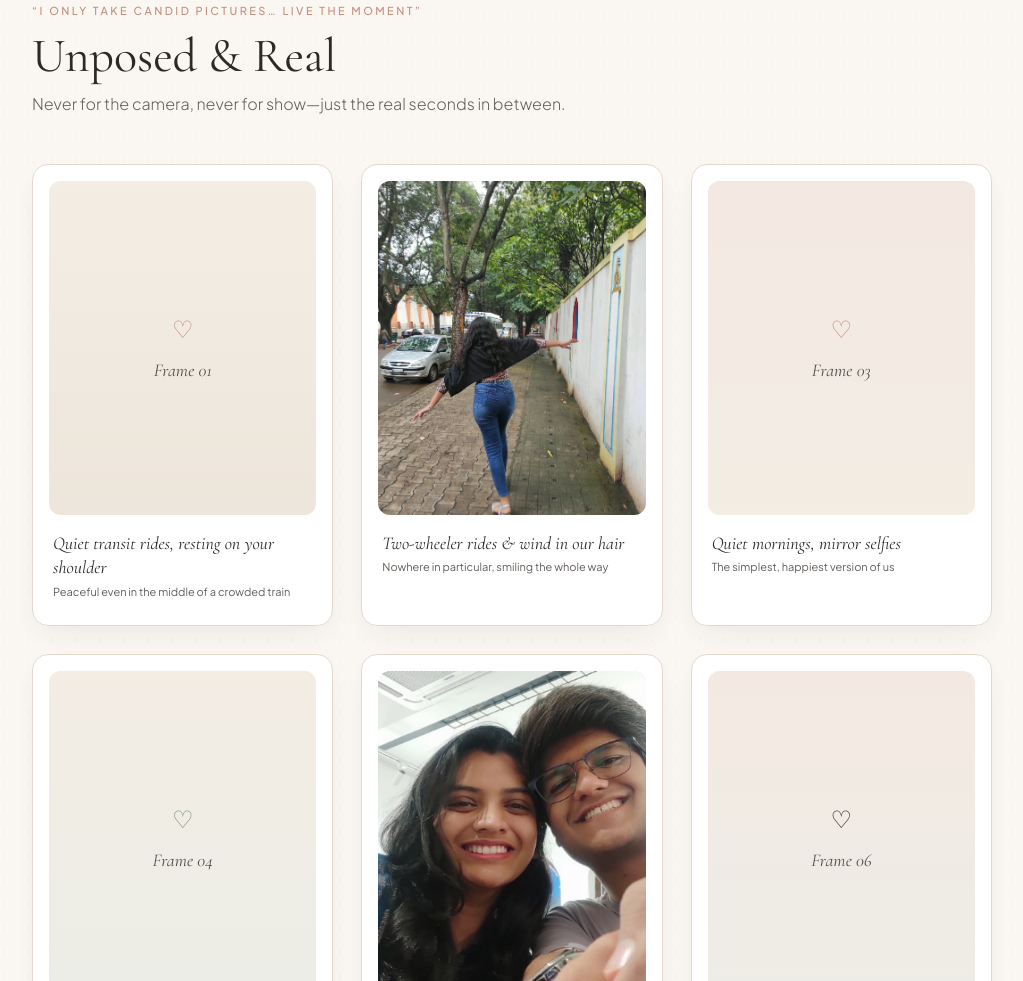
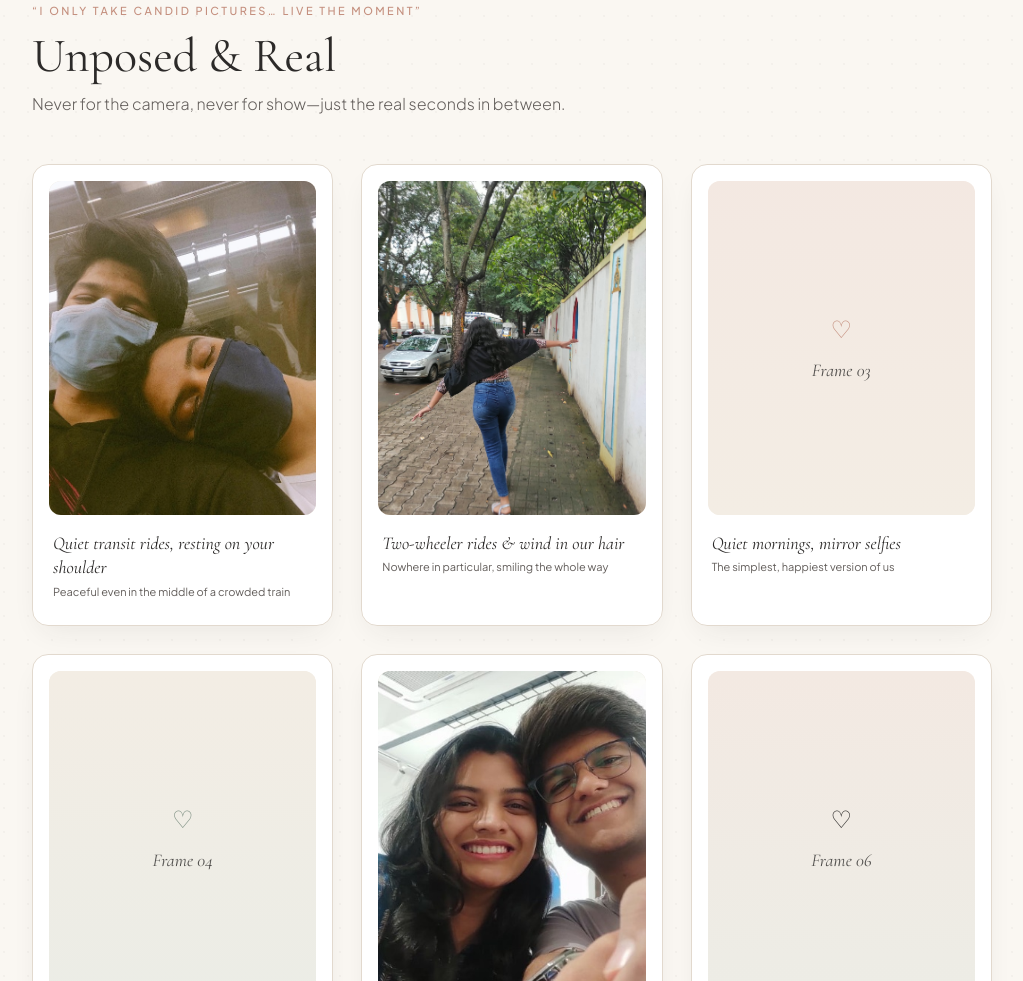
Before and after one commit to mukund-vishwanath/5years, a plain HTML site: page index.html in a window 1280 px wide. Shown: the part 2708-3689 px from the top of the page, without its empty margins (128-1151 px from the left). Drawn offline with nearby package versions, Linux system fonts and the light colour scheme.

Commit message:
Update index.html

```diff
--- a/index.html
+++ b/index.html
@@ -604,7 +604,7 @@
               <span class="text-terracotta text-2xl mb-3">♡</span>
               <p class="font-serif italic text-lg text-espresso/80">Frame 01</p>
             </div>
-            <img class="frame-media" src="1_tavu_asleep_in_metro.jpeg" alt="Quiet transit rides, resting on your shoulder" loading="lazy" onerror="this.style.display='none'" />
+            <img class="frame-media" src="1.tavu asleep in metro.jpeg" alt="Quiet transit rides, resting on your shoulder" loading="lazy" onerror="this.style.display='none'" />
           </div>
           <figcaption class="mt-4 px-1">
             <p class="font-serif italic text-lg text-espresso leading-snug">Quiet transit rides, resting on your shoulder</p>
```
